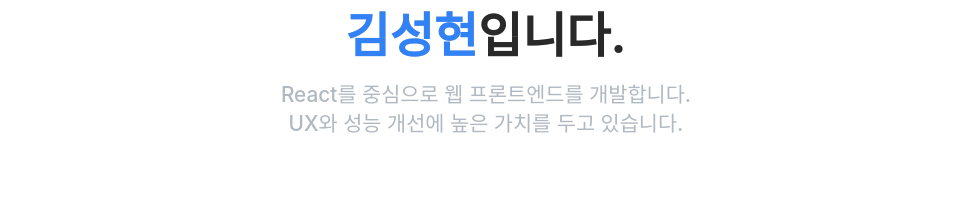
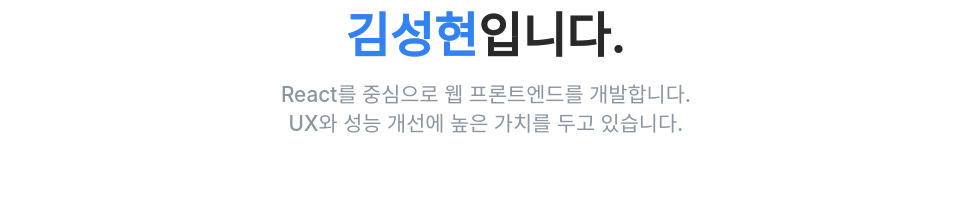
Before and after one commit to oilater/Portfolio, a React (Vite) app: page / in a window 1280 px wide. Shown: the part 246-444 px from the top of the page, without its empty margins (154-1125 px from the left). Built offline with nearby package versions, Linux system fonts and the light colour scheme.

Commit message:
refactor: improve text-color accessibility

```diff
--- a/src/pages/Introduce.tsx
+++ b/src/pages/Introduce.tsx
@@ -86,7 +86,7 @@ const mainDescription = css`
   align-items: center;
   font-size: 1.3rem;
   font-weight: 500;
-  color: ${Colors.grey400};
+  color: ${Colors.grey500};
   padding: 10px 16px;
   line-height: 1.4;
 `;
```
